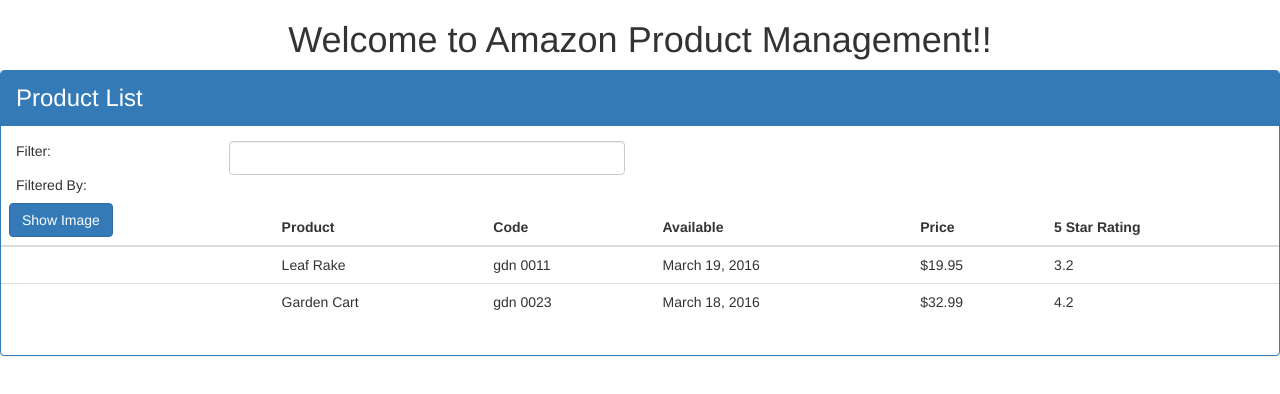
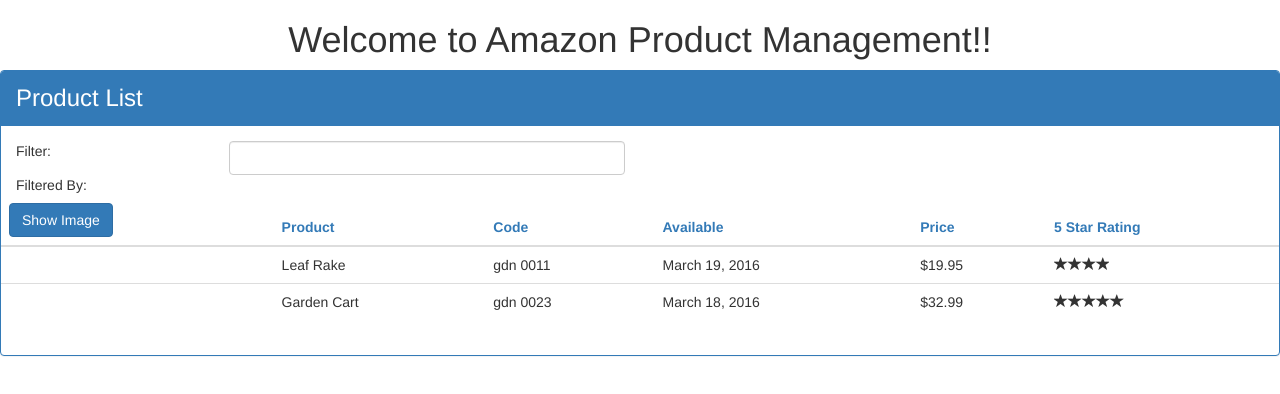
Before and after one commit to abhishek-ksg/marble, an Angular app: page / in a window 1280 px wide. Shown: the top 394 px of the page. Built offline with nearby package versions, Linux system fonts and the light colour scheme.

Commit message:
rating being displayed as shared star component along with input and unrequired output

```diff
--- a/src/app/app.module.ts
+++ b/src/app/app.module.ts
@@ -5,12 +5,14 @@
 import { AppComponent } from './app.component';
 import { ProductListComponent } from './products/product-list.component';
 import { ConvertToSpacesPipe } from './shared/convert-to-spaces.pipe';
+import { StarComponent } from './shared/star-component';
 
 @NgModule({
   declarations: [
     AppComponent,
     ProductListComponent,
-    ConvertToSpacesPipe
+    ConvertToSpacesPipe,
+    StarComponent
   ],
   imports: [
     BrowserModule,
--- /dev/null
+++ b/src/app/products/product-list.component.css
@@ -0,0 +1,3 @@
+thead {
+    color: #337ab7;
+}
--- a/src/app/products/product-list.component.html
+++ b/src/app/products/product-list.component.html
@@ -39,7 +39,8 @@
                         <td>{{product.productCode | lowercase | converttospaces:'-'}}</td>
                         <td>{{product.releaseDate}}</td>
                         <td>{{product.price | currency:USD:true:'1.2-2'}}</td>
-                        <td>{{product.starRating}}</td>
+                        <td><am-star [currentRating]='product.starRating'
+                                    (ratingClickedEvent)='onRatingClicked($event)'></am-star></td>
                     </tr>
                 </tbody>
               </table>
--- a/src/app/products/product-list.component.ts
+++ b/src/app/products/product-list.component.ts
@@ -4,7 +4,8 @@
 
 @Component({
     selector: 'am-products',
-    templateUrl: './product-list.component.html'
+    templateUrl: './product-list.component.html',
+    styleUrls: ['./product-list.component.css']
 })
 export class ProductListComponent {
     pageTitle: string = 'Product List';
@@ -54,10 +55,16 @@
         this.showImage = !this.showImage;
     }
 
+    onRatingClicked($event: string): void {
+        this.pageTitle = `Product list ${$event}`;
+    }
+
     private filterProducts() : IProduct[] {
         let filterBy = this.filterText.toLocaleLowerCase();
         return this.products.filter( (product: IProduct) => {
             return product.productName.toLocaleLowerCase().indexOf(filterBy) !== -1;
         })
     }
+
+
 }
--- /dev/null
+++ b/src/app/shared/star-component.css
@@ -0,0 +1,3 @@
+.crop {
+    overflow: hidden;
+}
--- /dev/null
+++ b/src/app/shared/star-component.html
@@ -0,0 +1,9 @@
+<div class='crop' [style.width.px]='starWidth' [title]='currentRating' (click)='ratingClicked()'>
+    <div [style.width.px]='maxStarWidth'>
+        <span class="glyphicon glyphicon-star"></span>
+        <span class="glyphicon glyphicon-star"></span>
+        <span class="glyphicon glyphicon-star"></span>
+        <span class="glyphicon glyphicon-star"></span>
+        <span class="glyphicon glyphicon-star"></span>
+    </div>
+</div>
--- /dev/null
+++ b/src/app/shared/star-component.ts
@@ -0,0 +1,23 @@
+import { Component, Input, Output, EventEmitter, OnChanges } from "@angular/core";
+
+@Component({
+    selector: 'am-star',
+    templateUrl: './star-component.html',
+    styleUrls: ['./star-component.css']
+})
+export class StarComponent implements OnChanges{
+
+    @Input() currentRating: number;
+    @Output() ratingClickedEvent: EventEmitter<string> = new EventEmitter<string>();
+    starWidth: number = 0;
+    maxStarWidth: number = 86;
+    maxStarNumber: number = 5;
+
+    ngOnChanges(){
+        this.starWidth = (this.currentRating/this.maxStarNumber)*this.maxStarWidth;
+    }
+
+    ratingClicked() {
+        this.ratingClickedEvent.emit(`The clicked rating is ${this.currentRating}`);
+    }
+}
```
